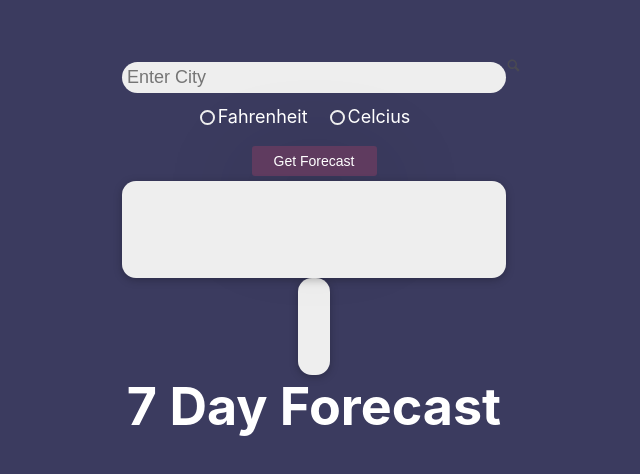
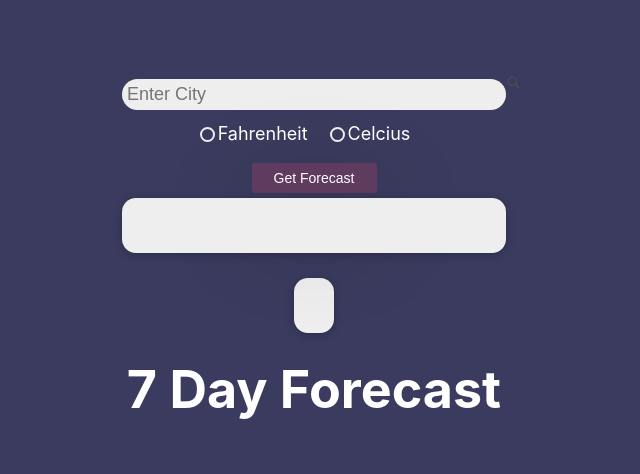
Before and after one commit to jacobreese1/weather-web-app, a React (Create React App) app in the folder weather-web-app/: page / in a window 1280 px wide. Shown: the part 172-646 px from the top of the page, without its empty margins (326-966 px from the left). Built offline with nearby package versions, Linux system fonts and the light colour scheme; no server answers.

Commit message:
finalize card design

```diff
--- a/weather-web-app/src/components/conditions/Conditions.module.css
+++ b/weather-web-app/src/components/conditions/Conditions.module.css
@@ -5,7 +5,6 @@
   margin-top: 15px;
   justify-content: center;
   margin-top: 15px;
-  margin-bottom: 50px; /*remove after creating card*/
 }
 
 li {
--- a/weather-web-app/src/components/elements/Card.module.css
+++ b/weather-web-app/src/components/elements/Card.module.css
@@ -1,9 +1,10 @@
 @import "../../design/css-variables.css";
 
 .card {
-  padding: 1rem;
+  padding: 20px;
   box-shadow: 0 2px 8px rgba(0, 0, 0, 0.25);
   border-radius: 14px;
   background-color: var(--color-gray-light-1);
   color: var(--color-gray-dark-3);
+  margin-bottom: var(--u-margin-hg);
 }
--- a/weather-web-app/src/design/css-variables.css
+++ b/weather-web-app/src/design/css-variables.css
@@ -19,9 +19,9 @@
   --color-white: #ffffff;
 
   --u-margin-sm: 2px;
-  --u-margin-md: 4px;
-  --u-margin-lg: 8px;
-  --u-margin-hg: 10px;
+  --u-margin-md: 5px;
+  --u-margin-lg: 10px;
+  --u-margin-hg: 25px;
 
   --shadow-dark: 0 2rem 6rem rgba(0, 0, 0, 0.3);
   --shadow-light: 0 2rem 5rem rgba(0, 0, 0, 0.06);
```
